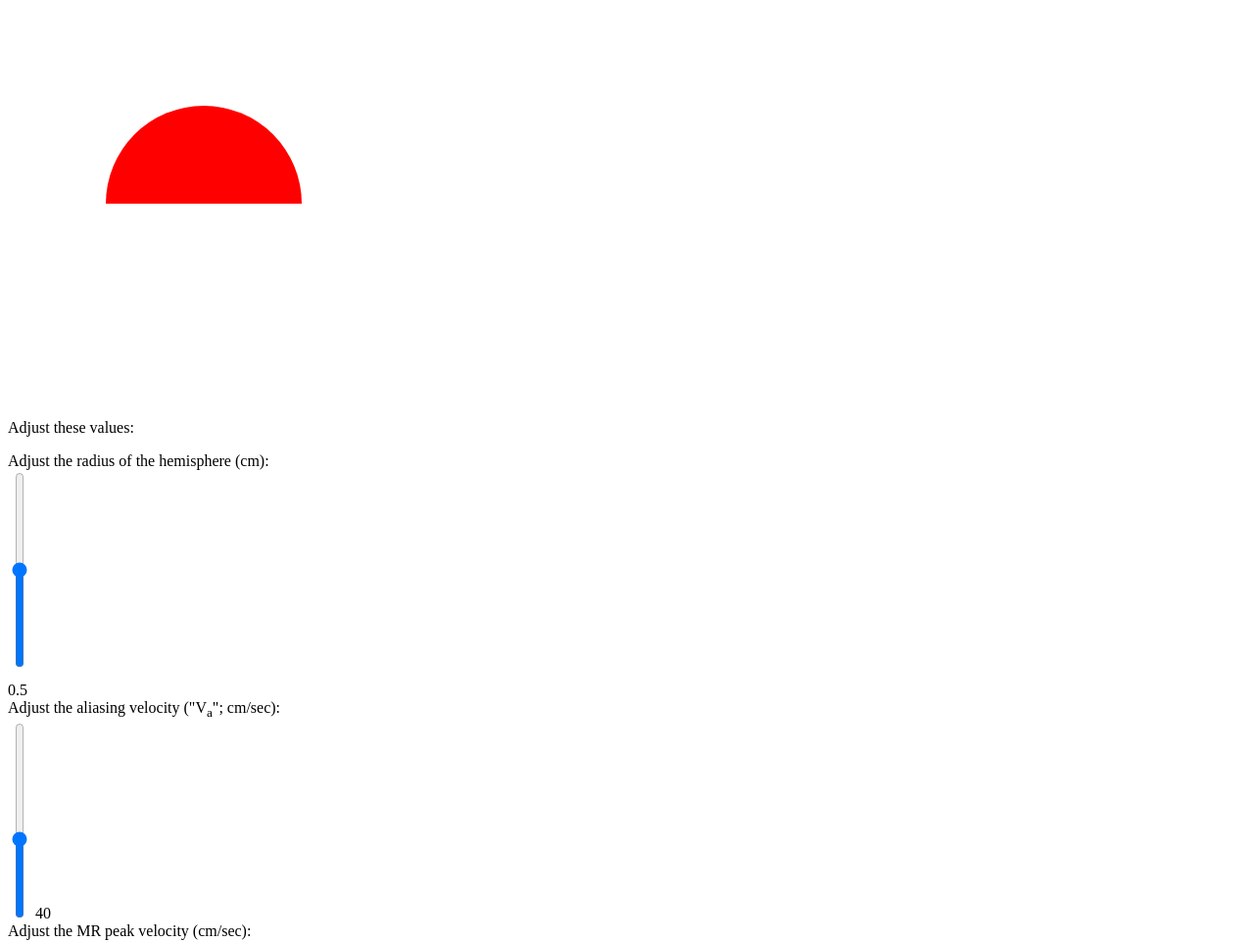
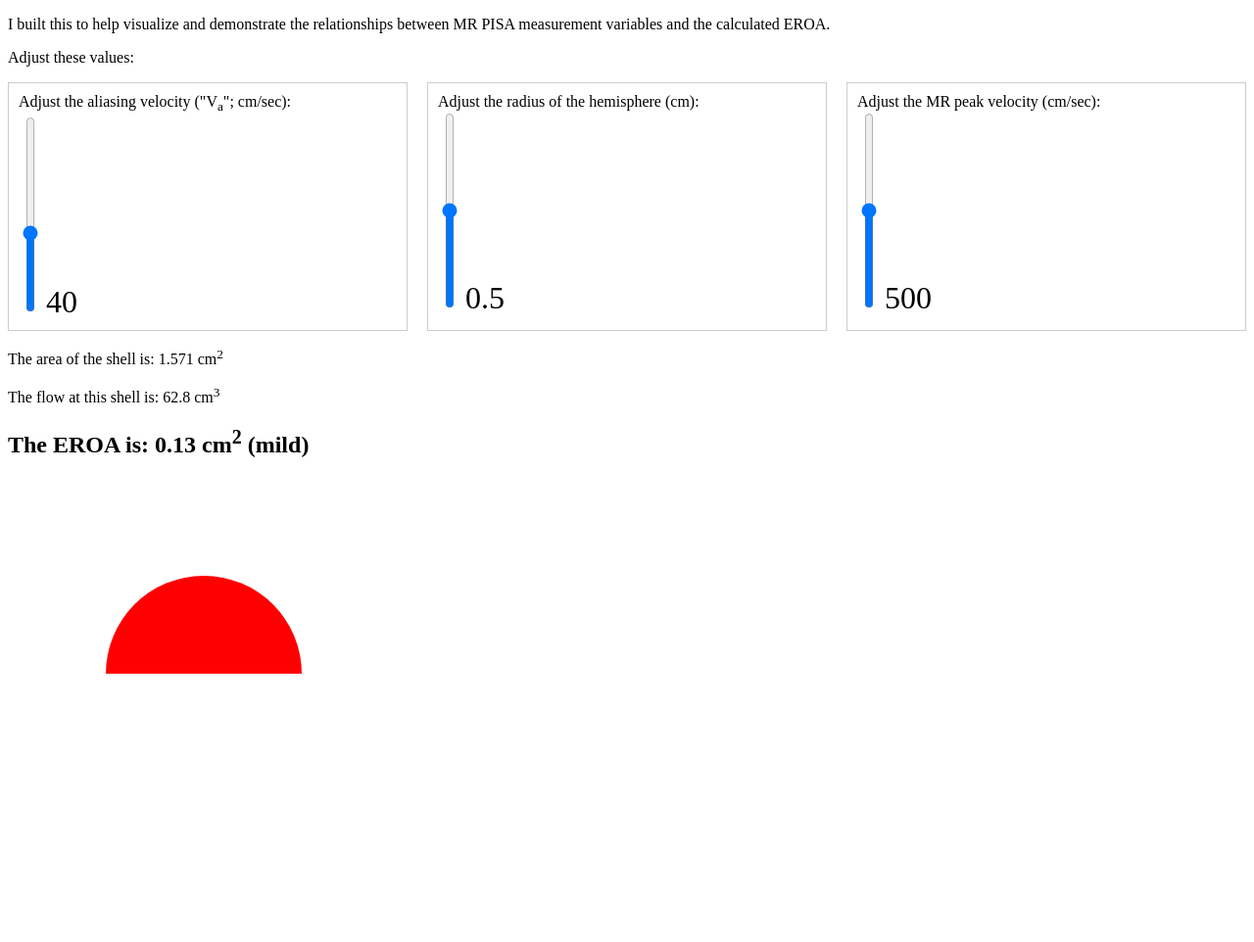
Before and after one commit to parameterz/PISA-Thing, a plain HTML site: page index.html in a window 1280 px wide. Shown: the top 962 px of the page at 98% size. After the commit the page ends 900 px from the top, so only its background shows below. Drawn offline with nearby package versions, Linux system fonts and the light colour scheme.

Commit message:
tinkering with layout and function

```diff
--- a/index.html
+++ b/index.html
@@ -3,37 +3,35 @@
 <head>
     <meta charset="UTF-8">
     <meta name="viewport" content="width=device-width, initial-scale=1.0">
-    <title>Draw Hemisphere</title>
+    <title>PISA Thing</title>
     <link rel="stylesheet" type="text/css" href="style.css" />
     <script src="https://code.jquery.com/jquery-3.6.0.min.js"></script>
 </head>
 <body>
-    <div>
-        <canvas id="hemisphereCanvas" width="400" height="400"></canvas>
+
+    <p>I built this to help visualize and demonstrate the relationships between MR PISA measurement variables and the calculated EROA.</p>
+    <p>Adjust these values:</p>
+    <div class="column-container">
+        <div class="column">
+            <label for="scale">Adjust the aliasing velocity ("V<sub>a</sub>"; cm/sec):</label>
+            <div id="scaleContainer" class="vertical-slider-container">
+                <input type="range" id="scaleSlider" class="vertical-slider" min="0" max="100" step="1" value="40">
+                <span class="rangeVal" id="scaleValue">40</span>
             </div>
-    <div class="clear"></div>
-
-    <p>Adjust these values:</p>
-    <div class="col">
+        </div>
+        <div class="column">
             <label for="radius">Adjust the radius of the hemisphere (cm):</label>
             <div id="radiusContainer" class="vertical-slider-container">
                 <input type="range" id="radiusSlider" class="vertical-slider" min="1" max="200" step="1" value="100">
-        <span id="radiusValue">100</span>
+                <span class="rangeVal" id="radiusValue">100</span>
             </div>
         </div>
-    <div class="col">
-    <label for="scale">Adjust the aliasing velocity ("V<sub>a</sub>"; cm/sec):</label>
-    <div id="scaleContainer" class="vertical-slider-container">
-        <input type="range" id="scaleSlider" class="vertical-slider" min="0" max="100" step="1" value="40">
-        <span id="scaleValue">40</span>
-    </div>
-    </div>
-
-    <div class="col">
+        <div class="column">
             <label for="velocity">Adjust the MR peak velocity (cm/sec):</label>
             <div id="velocityContainer" class="vertical-slider-container">
                 <input type="range" id="velocitySlider" class="vertical-slider" min="0" max="1000" step="1" value="500">
-        <span id="velocityValue">500</span>
+                <span class="rangeVal" id="velocityValue">500</span>
+            </div>
         </div>
     </div>
     <div>
@@ -41,8 +39,8 @@
         <p>The flow at this shell is: <span id="shellFlow"></span> cm<sup>3</sup></p>
         <h2>The EROA is: <span id="eroa"></span> cm<sup>2</sup> (<span id="severity"></span>)</h2>
     </div>
+    <canvas id="hemisphereCanvas" width="400" height="400"></canvas>
 
-    <br>
     <script src="script.js"></script>
 </body>
 </html>
--- a/style.css
+++ b/style.css
@@ -1,3 +1,14 @@
+.column-container {
+    display: grid;
+    grid-template-columns: repeat(auto-fit, minmax(200px, 1fr));
+    grid-gap: 20px; /* Add gap between columns */
+}
+
+.column {
+    padding: 10px;
+    border: 1px solid #ccc; /* Add border for visual separation */
+}
+
 .vertical-slider-container {
     display: block;
     margin-right: 20px; /* Add margin to separate columns */
@@ -13,10 +24,10 @@
     appearance: slider-vertical;
 }
 
-#radiusValue {
-    display: block;
-    margin-top: 10px; /* Adjust the margin as needed */
-    text-align: left;
+.rangeVal {
+    display: inline-block;
+    text-align: center;
+    font-size: xx-large;
 }
 
 /* Create columns for the sliders */
```
Also changed, not shown: temp.html (added, +41 -0 lines). Lines whose indentation alone changed are shown as unchanged.
